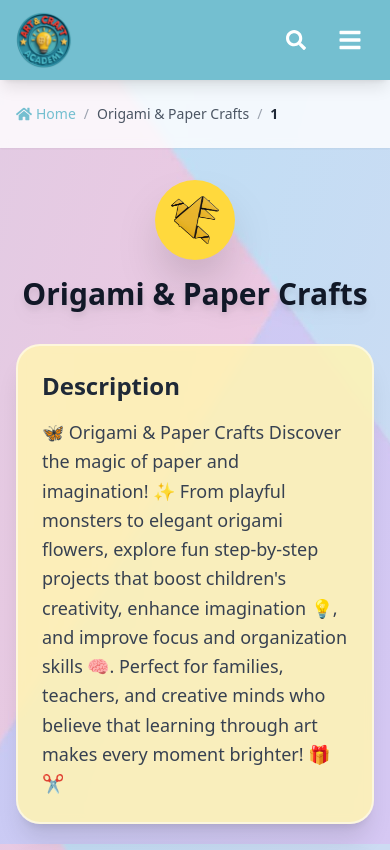
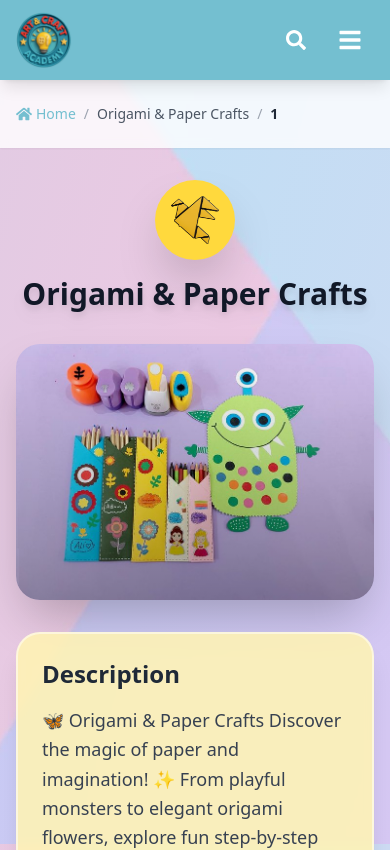
Before and after one commit to MariamHammouda/Art--Craft-Academy-final-two, a React (Vite) app: page /#/category/1/1 in a window 390 px wide. Shown: the top 850 px of the page. Built offline with nearby package versions, Linux system fonts and the light colour scheme; no server answers.

Commit message:
fix:reorganize the category page mobile layout to show: logo → category image → description.

```diff
--- a/src/components/CategoryPage/CategoryPage.jsx
+++ b/src/components/CategoryPage/CategoryPage.jsx
@@ -175,8 +175,8 @@ const CategoryPage = () => {
           </div>
 
           {/* Image and Description Section */}
-          <div className="grid lg:grid-cols-2 gap-4 sm:gap-8 items-start mb-6 sm:mb-8">
-            {/* Category Image */}
+          <div className="flex flex-col lg:grid lg:grid-cols-2 gap-4 sm:gap-8 items-start mb-6 sm:mb-8">
+            {/* Category Image - Shows first on mobile */}
             <div className="w-full">
               <div className="relative rounded-2xl sm:rounded-3xl overflow-hidden shadow-xl">
                 <img
@@ -192,7 +192,7 @@ const CategoryPage = () => {
               </div>
             </div>
 
-            {/* Description */}
+            {/* Description - Shows second on mobile, below image */}
             <div className="w-full">
               <div
                 className="p-4 sm:p-6 md:p-8 rounded-2xl sm:rounded-3xl shadow-lg h-full flex flex-col justify-center"
--- a/src/components/CategoryPage/CategoryPageNew.jsx
+++ b/src/components/CategoryPage/CategoryPageNew.jsx
@@ -170,8 +170,8 @@ const CategoryPageNew = () => {
 
         {/* Category Image and Description Section */}
         <div className="grid lg:grid-cols-2 gap-8 items-center mb-8">
-          {/* Category Image */}
-          <div className="order-2 lg:order-1">
+          {/* Category Image - Shows first on mobile (order-1), first on desktop (lg:order-1) */}
+          <div className="order-1 lg:order-1">
             <div className="relative rounded-3xl overflow-hidden shadow-2xl transform hover:scale-[1.02] transition-all duration-300">
               <img
                 src={
@@ -186,8 +186,8 @@ const CategoryPageNew = () => {
             </div>
           </div>
 
-          {/* Description */}
-          <div className="order-1 lg:order-2">
+          {/* Description - Shows second on mobile (order-2), second on desktop (lg:order-2) */}
+          <div className="order-2 lg:order-2">
             <div
               className="p-6 sm:p-8 rounded-3xl shadow-xl border-2 border-white/50 backdrop-blur-sm"
               style={{
```
